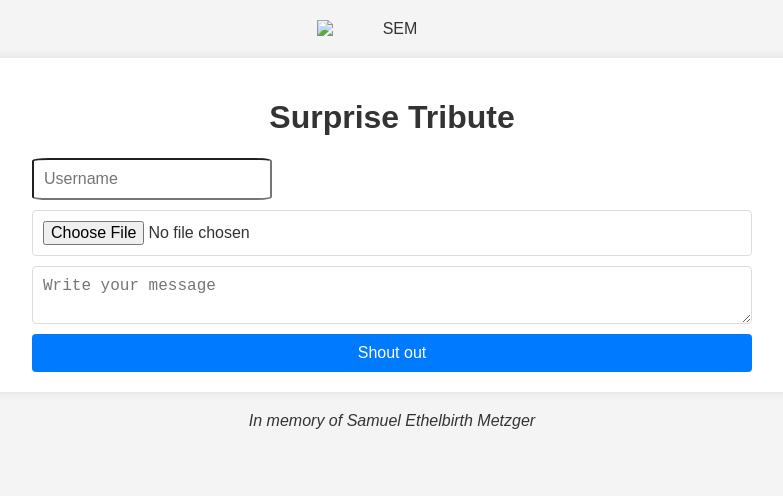
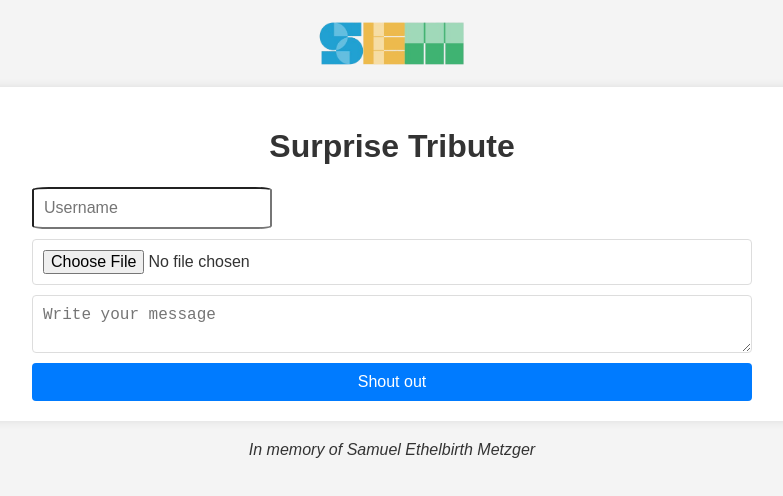
Before and after one commit to dominicOT/SEM-App, a plain HTML site: page index.html in a window 1280 px wide. Shown: the whole page, without its empty margins (248-1031 px from the left). Drawn offline with Linux system fonts and the light colour scheme; no server answers.

Commit message:
Add files via upload

```diff
--- a/index.html
+++ b/index.html
@@ -14,7 +14,7 @@
 
 <body>
     <header>
-        <img src="public/logo.png" alt="SEM" id="logo">
+        <img src="img/logo.png" alt="SEM" id="logo">
     </header>
 
     <div class="container">
```
Also changed, not shown: img/logo.png (added).
